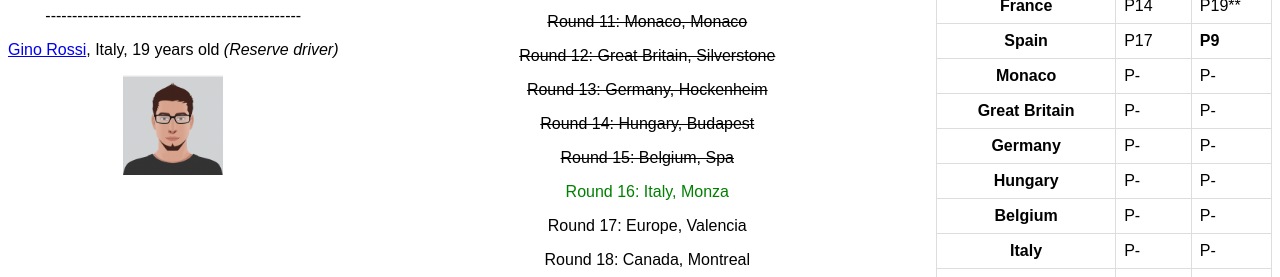
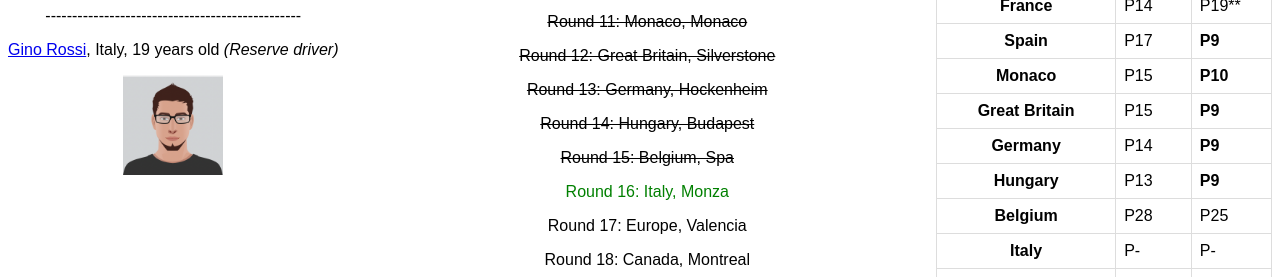
Before and after one commit to ro-mo/demo, a plain HTML site: page index.html in a window 1280 px wide. Shown: the part 523-800 px from the top of the page. Drawn offline with Linux system fonts and the light colour scheme; files whose address does not match are found by name.

Commit message:
Update index.html

```diff
--- a/index.html
+++ b/index.html
@@ -106,11 +106,11 @@
                     <tr><th>Austria</th><td><b>P10</b></td><td>P17**</td></tr>
                     <tr><th>France</th><td>P14</td><td>P19**</td></tr>
                     <tr><th>Spain</th><td>P17</td><td><b>P9</b></td></tr>
-                    <tr><th>Monaco</th><td>P-</td><td>P-</td></tr>
-                    <tr><th>Great Britain</th><td>P-</td><td>P-</td></tr>
-                    <tr><th>Germany</th><td>P-</td><td>P-</td></tr>
-                    <tr><th>Hungary</th><td>P-</td><td>P-</td></tr>
-                    <tr><th>Belgium</th><td>P-</td><td>P-</td></tr>
+                    <tr><th>Monaco</th><td>P15</td><td><b>P10</b></td></tr>
+                    <tr><th>Great Britain</th><td>P15</td><td><b>P9</b></td></tr>
+                    <tr><th>Germany</th><td>P14</td><td><b>P9</b></td></tr>
+                    <tr><th>Hungary</th><td>P13</td><td><b>P9</b></td></tr>
+                    <tr><th>Belgium</th><td>P28</td><td>P25</td></tr>
                     <tr><th>Italy</th><td>P-</td><td>P-</td></tr>
                     <tr><th>Europe</th><td>P-</td><td>P-</td></tr>
                     <tr><th>Canada</th><td>P-</td><td>P-</td></tr>
```
